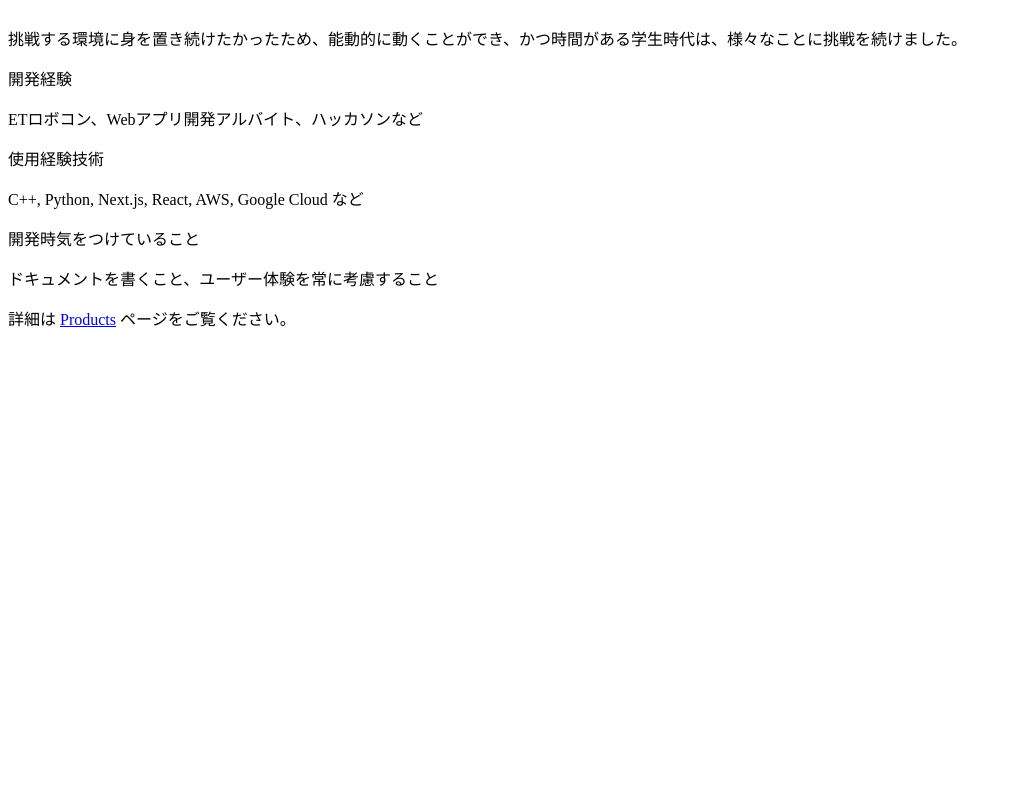
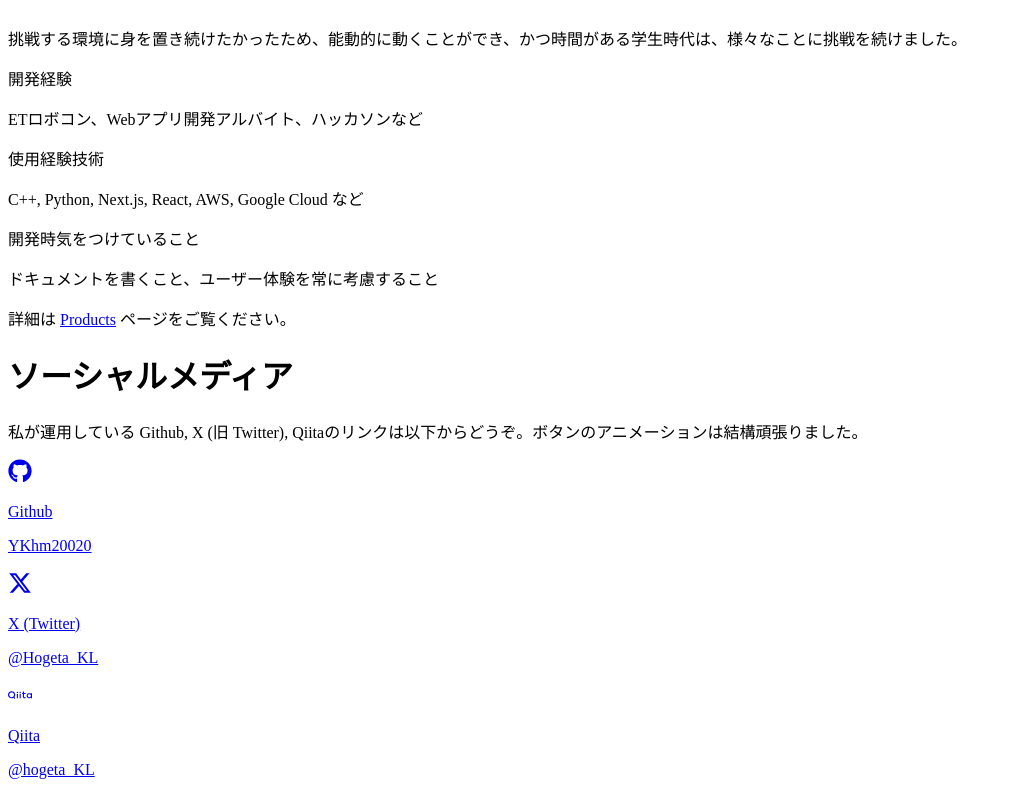
Before and after one commit to molpui0726/my-portfolio, a Next.js app: page /about in a window 1280 px wide. Shown: the part 1397-2192 px from the top of the page, without its empty margins (0-1012 px from the left). Before the commit the page ends 1743 px from the top, so only its background shows below. Built offline with nearby package versions, Linux system fonts and the light colour scheme.

Commit message:
update: ソーシャルメディアへのリンクへ誘導するため、Github, X, Qiita のリンクボタンを作成し、自己紹介ページに配置

```diff
--- a/src/app/about/page.tsx
+++ b/src/app/about/page.tsx
@@ -1,6 +1,11 @@
 import { MediaObject } from '@/app/components/organisms/MediaObject';
 import Link from 'next/link';
 import type React from 'react';
+import {
+	GithubLinkButton,
+	QiitaLinkButton,
+	XLinkButton,
+} from '../components/atoms/button/SocialMediaLinkButton';
 
 const About: React.FC = () => {
 	return (
@@ -16,11 +21,11 @@
 				texts={[
 					'宮崎大学の大学院に在籍している木村優哉(きむら ゆうや)です。',
 					'プログラミングを専攻する学科に所属しており、研究やETロボコン、Webアプリケーション開発のアルバイトなどを行っております。',
-					'学生時代だからできる、ということを重視して活動を続けてきました。',
+					'「学生時代だからできる」を重要視し、様々なことに挑戦する意識を一番にもって活動を続けています。',
 				]}
 			/>
 
-			<h1 className='py-4 self-start text-3xl font-bold sm:text-4xl md:text-2xl lg:text-3xl'>
+			<h1 className='my-4 self-start text-3xl font-bold sm:text-4xl md:text-2xl lg:text-3xl'>
 				開発経験
 			</h1>
 			<p>
@@ -41,6 +46,18 @@
 				</Link>{' '}
 				ページをご覧ください。
 			</p>
+			<h1 className='mt-8 mb-4 self-start text-3xl font-bold sm:text-4xl md:text-2xl lg:text-3xl'>
+				ソーシャルメディア
+			</h1>
+			<p>
+				私が運用している Github, X (旧 Twitter),
+				Qiitaのリンクは以下からどうぞ。ボタンのアニメーションは結構頑張りました。
+			</p>
+			<div className='flex gap-2 my-6'>
+				<GithubLinkButton />
+				<XLinkButton />
+				<QiitaLinkButton />
+			</div>
 		</>
 	);
 };
--- /dev/null
+++ b/src/app/components/atoms/button/SocialMediaLinkButton.tsx
@@ -0,0 +1,73 @@
+import Link from 'next/link';
+import type React from 'react';
+import { FaGithub, FaXTwitter } from 'react-icons/fa6';
+import { SiQiita } from 'react-icons/si';
+
+export const XLinkButton: React.FC = () => {
+	return (
+		<Link
+			href='https://x.com/Hogeta_KL'
+			className='group bg-neutral-950 py-2 px-4 gap-2 mx-auto inline-flex items-center justify-center rounded-md'
+		>
+			{/* アイコン */}
+			<FaXTwitter size={24} className='text-white' />
+			{/* テキストのラッパー */}
+			<div className='relative overflow-hidden px-3 flex items-center justify-center'>
+				{/* 初期表示のテキスト */}
+				<p className='transition-transform duration-300 text-white font-bold group-hover:-translate-y-full whitespace-nowrap'>
+					X (Twitter)
+				</p>
+				{/* ホバー時に表示するテキスト */}
+				<p className='absolute transition-transform duration-300 translate-y-full text-white group-hover:translate-y-0 whitespace-nowrap'>
+					@Hogeta_KL
+				</p>
+			</div>
+		</Link>
+	);
+};
+
+export const GithubLinkButton: React.FC = () => {
+	return (
+		<Link
+			href='https://github.com/YKhm20020'
+			className='group bg-neutral-950 py-2 px-4 gap-2 mx-auto inline-flex items-center justify-center rounded-md'
+		>
+			{/* アイコン */}
+			<FaGithub size={24} className='text-white' />
+			{/* テキストのラッパー */}
+			<div className='relative overflow-hidden px-6 flex items-center justify-center'>
+				{/* 初期表示のテキスト */}
+				<p className='transition-transform duration-300 text-white font-bold group-hover:-translate-y-full whitespace-nowrap'>
+					Github
+				</p>
+				{/* ホバー時に表示するテキスト */}
+				<p className='absolute transition-transform duration-300 translate-y-full text-white group-hover:translate-y-0 whitespace-nowrap'>
+					YKhm20020
+				</p>
+			</div>
+		</Link>
+	);
+};
+
+export const QiitaLinkButton: React.FC = () => {
+	return (
+		<Link
+			href='https://qiita.com/hogeta_KL'
+			className='group bg-neutral-950 py-2 px-4 gap-2 mx-auto inline-flex items-center justify-center rounded-md'
+		>
+			{/* アイコン */}
+			<SiQiita size={24} className='text-white' />
+			{/* テキストのラッパー */}
+			<div className='relative overflow-hidden px-8 flex items-center justify-center'>
+				{/* 初期表示のテキスト */}
+				<p className='transition-transform duration-300 text-white font-bold group-hover:-translate-y-full whitespace-nowrap'>
+					Qiita
+				</p>
+				{/* ホバー時に表示するテキスト */}
+				<p className='absolute transition-transform duration-300 translate-y-full text-white group-hover:translate-y-0 whitespace-nowrap'>
+					@hogeta_KL
+				</p>
+			</div>
+		</Link>
+	);
+};
```
